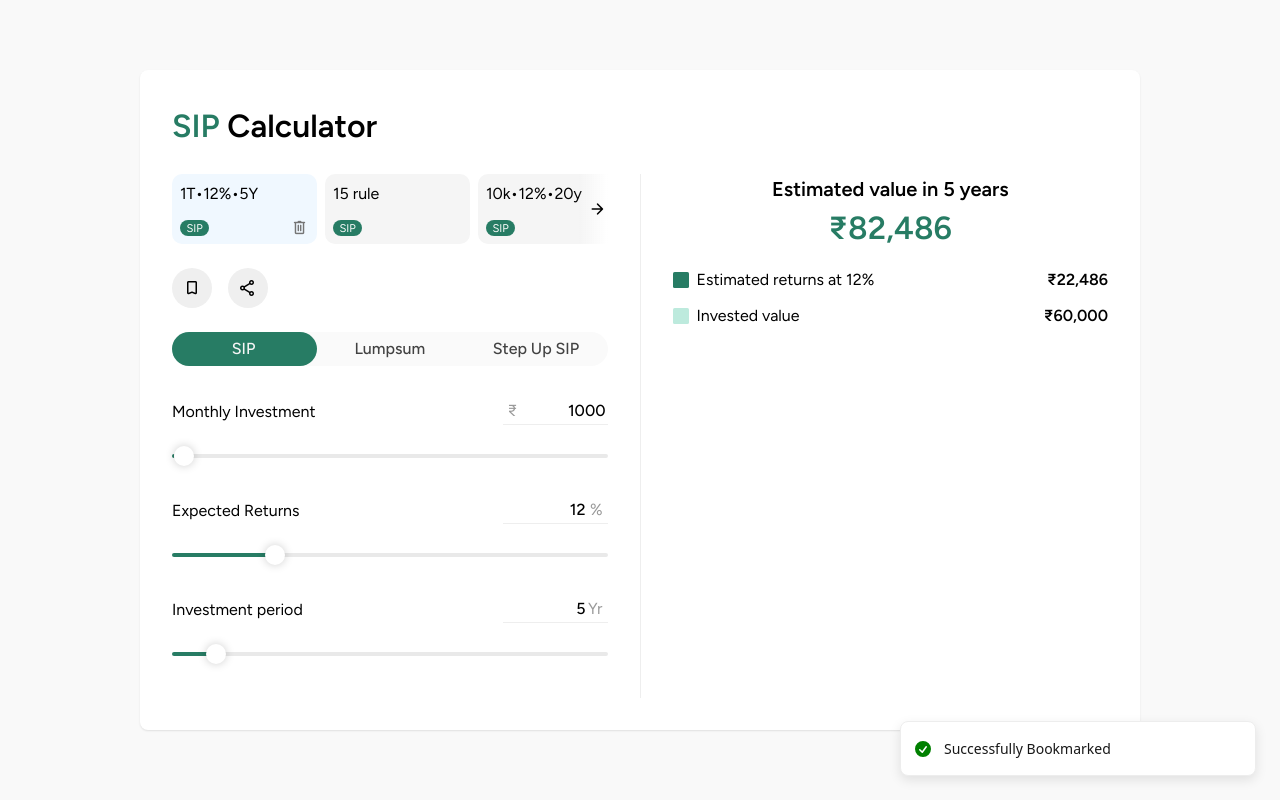
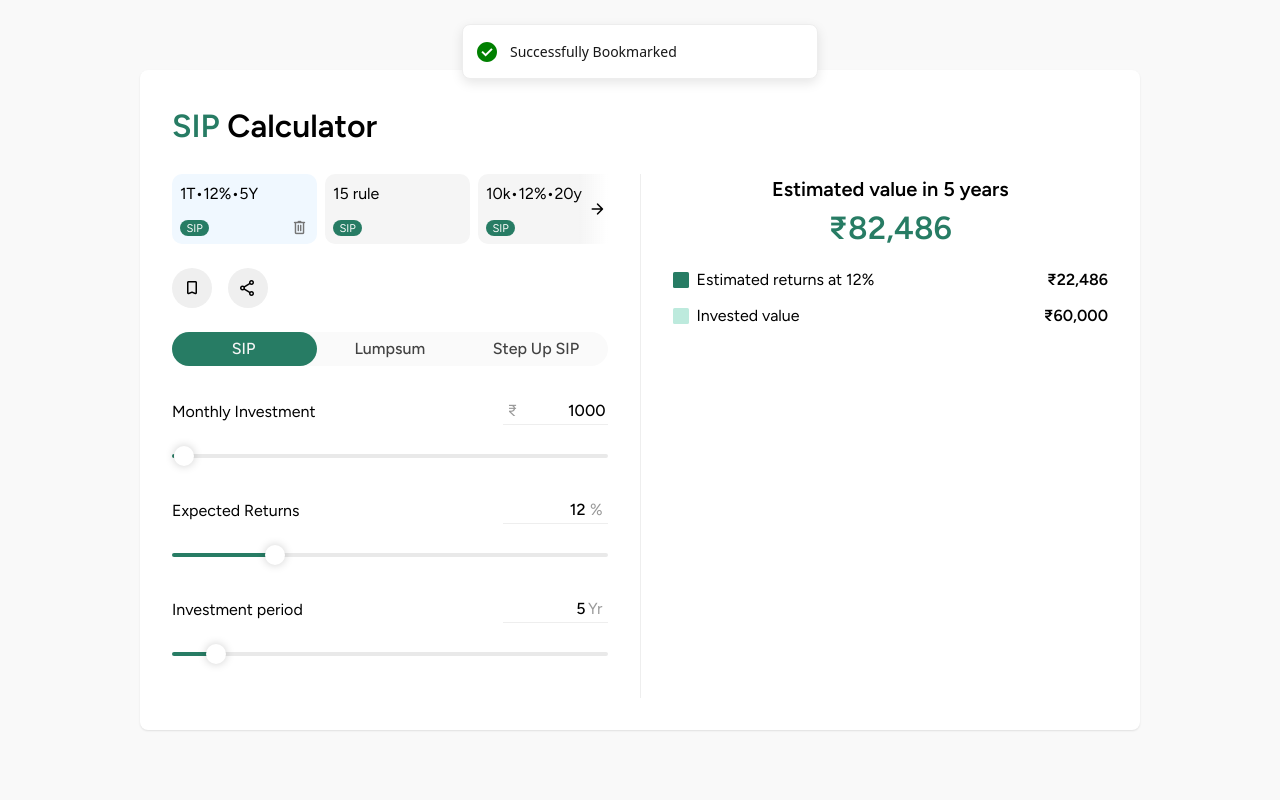
Before and after one commit to rainwalkr/sip-calculator, a React (Vite) app: page / in a window 1280 px wide. Both pictures are taken after a click on the button "bookmark". Built offline with nearby package versions, Linux system fonts and the light colour scheme.

Commit message:
style: update toast icons and adjust dimensions for better visibility

```diff
--- a/src/App.css
+++ b/src/App.css
@@ -16,22 +16,18 @@
 
   &[data-type=success] {
     [data-icon]{
-      height: 20px;
-      width: 20px;
-      color: green;
+      width: 24px;
     }
   }
 
   &[data-type=info] {
     [data-icon]{
-      height: 20px;
-      width: 20px;
-      color: dodgerblue;
+      width: 24px;
     }
   }
 
   &.delete{
-    [data-button] {
+    button[data-button] {
       font-size: 14px;
       background-color: var(--preset-item-trash-hover-color);
     }
--- a/src/App.tsx
+++ b/src/App.tsx
@@ -4,7 +4,12 @@ import CalculatorCard from './components/CalculatorCard/CalculatorCard';
 
 function App() {
   return <>
-    <Toaster toastOptions={{className:"cal-toast"}} />
+    <Toaster position='top-center'
+      toastOptions={{ className: "cal-toast" }}
+      icons={{
+        success: <svg xmlns="http://www.w3.org/2000/svg" height="24px" viewBox="0 -960 960 960" width="24px" fill="green"><path d="m424-296 282-282-56-56-226 226-114-114-56 56 170 170Zm56 216q-83 0-156-31.5T197-197q-54-54-85.5-127T80-480q0-83 31.5-156T197-763q54-54 127-85.5T480-880q83 0 156 31.5T763-763q54 54 85.5 127T880-480q0 83-31.5 156T763-197q-54 54-127 85.5T480-80Z" /></svg>,
+        info: <svg xmlns="http://www.w3.org/2000/svg" height="24px" viewBox="0 -960 960 960" width="24px" fill="dodgerblue"><path d="M440-280h80v-240h-80v240Zm40-320q17 0 28.5-11.5T520-640q0-17-11.5-28.5T480-680q-17 0-28.5 11.5T440-640q0 17 11.5 28.5T480-600Zm0 520q-83 0-156-31.5T197-197q-54-54-85.5-127T80-480q0-83 31.5-156T197-763q54-54 127-85.5T480-880q83 0 156 31.5T763-763q54 54 85.5 127T880-480q0 83-31.5 156T763-197q-54 54-127 85.5T480-80Z" /></svg>
+      }} />
     <div className='main-wrapper'>
       <CalculatorCard />
     </div>
```
